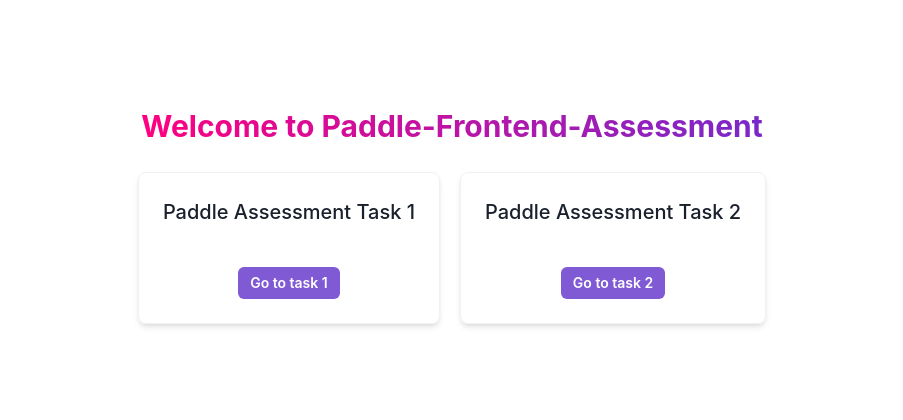
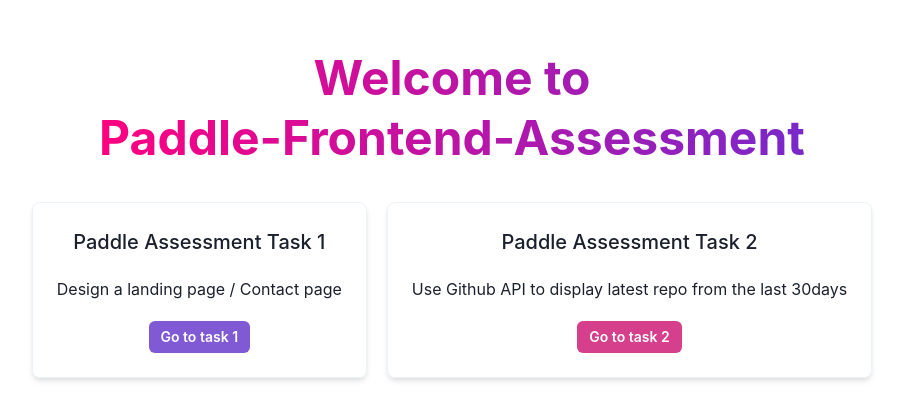
Before and after one commit to I-am-abdulazeez/paddle-frontend-assessment, a React (Vite) app: page / in a window 1280 px wide. Shown: the part 184-604 px from the top of the page, without its empty margins (188-1091 px from the left). Built offline with nearby package versions, Linux system fonts and the light colour scheme.

Commit message:
chore: passed the newly added prop to Card component

```diff
--- a/src/pages/index.tsx
+++ b/src/pages/index.tsx
@@ -1,25 +1,31 @@
-import { Center, VStack, Heading, HStack } from "@chakra-ui/react";
+import { Center, VStack, Heading, Stack, Text } from "@chakra-ui/react";
+
 import Card from "../components/Card";
 
 const Home: React.FC = () => {
   return (
-    <Center height={"100vh"}>
-      <VStack spacing={7}>
+    <Center height={"100vh"} p={{ base: 5, md: 0 }}>
+      <VStack spacing={10} textAlign="center">
         <Heading
-          size={"lg"}
+          size={"2xl"}
           bgClip="text"
           bgGradient="linear(to-l, #7928CA, #FF0080)"
         >
-          Welcome to Paddle-Frontend-Assessment
+          Welcome to <Text mt={3}>Paddle-Frontend-Assessment</Text>
         </Heading>
-        <HStack spacing={5}>
-          <Card cardButton="Go to task 1" cardText="Paddle Assessment Task 1" />
+        <Stack direction={["column", "row"]} spacing={5}>
           <Card
+            cardTopic="Design a landing page / Contact page"
+            cardButton="Go to task 1"
+            cardText="Paddle Assessment Task 1"
+          />
+          <Card
+            cardTopic="Use Github API to display latest repo from the last 30days"
             cardButton="Go to task 2"
             cardText="Paddle Assessment Task 2"
-            buttonColorScheme="pink"
+            cardButtonColorScheme="pink"
           />
-        </HStack>
+        </Stack>
       </VStack>
     </Center>
   );
```
